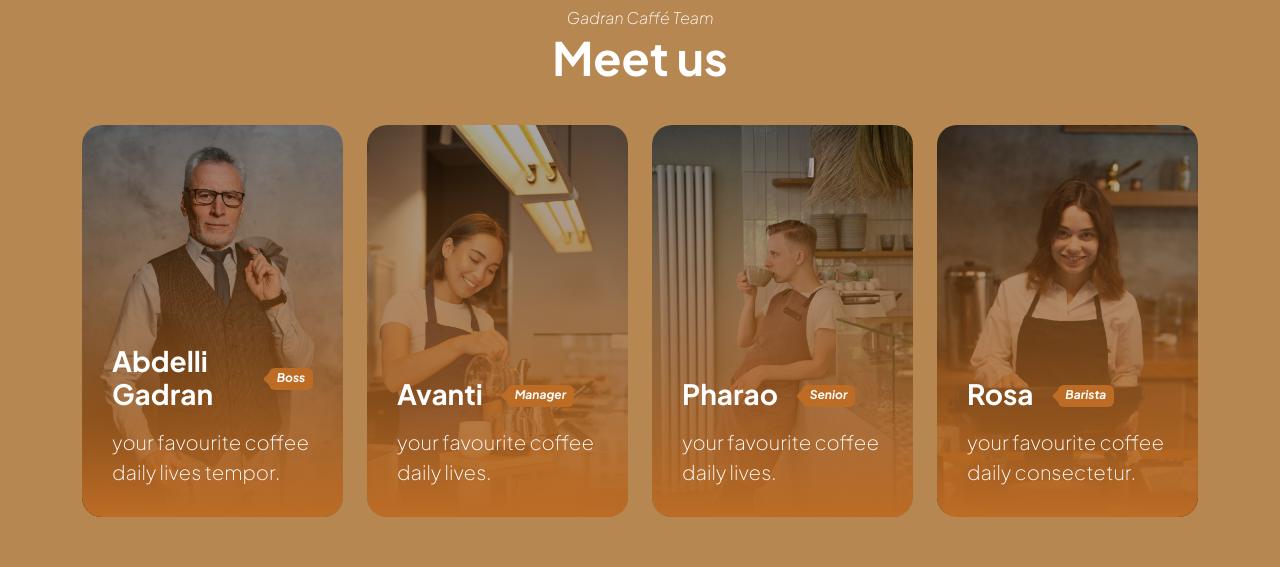
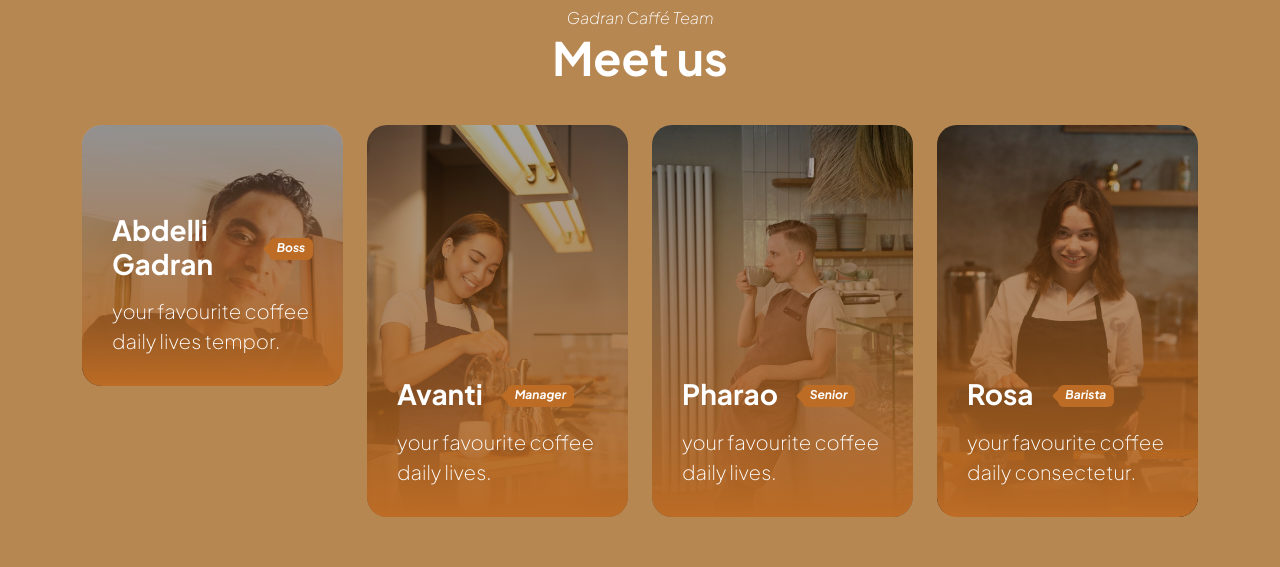
Before and after one commit to Wael-Ltifi/Gadran-Caff-, a plain HTML site: page index.html in a window 1280 px wide. Shown: the part 1640-2207 px from the top of the page. Drawn offline with Linux system fonts and the light colour scheme.

Commit message:
Update index.html

```diff
--- a/index.html
+++ b/index.html
@@ -175,7 +175,7 @@
                             </div>
 
                             <div class="team-block-image-wrap">
-                                <img src="images/team/portrait-elegant-old-man-wearing-suit.jpg"
+                                <img src="images/reviews/g.jpg"
                                     class="team-block-image img-fluid" alt="">
                             </div>
                         </div>
```
